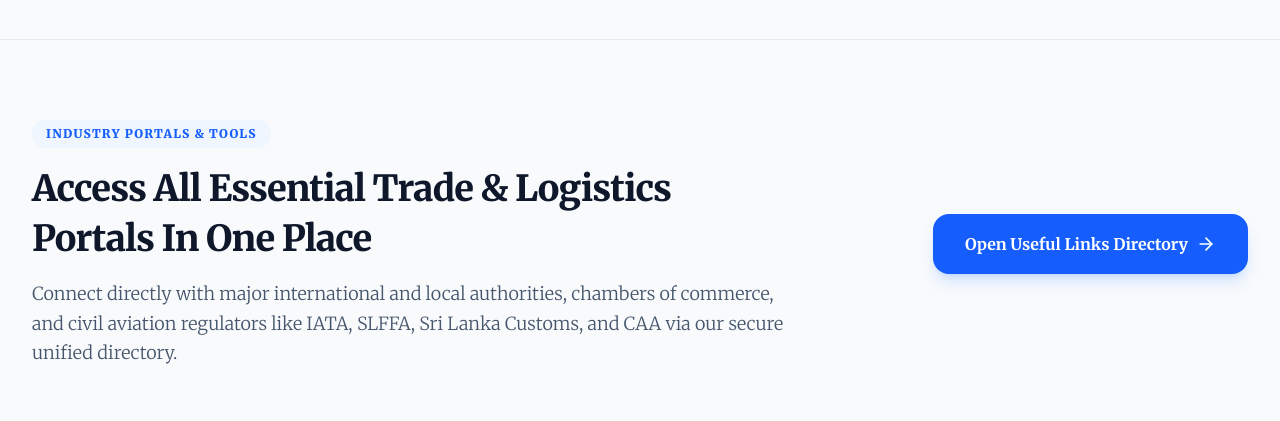
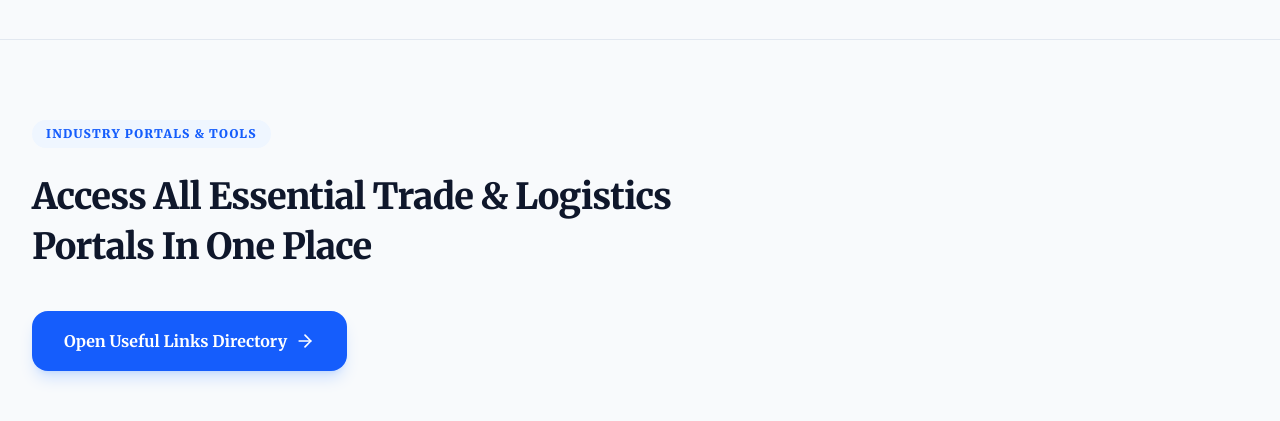
Before and after one commit to roshelchanuka/slffa-landing, a Next.js app: page / in a window 1280 px wide. Shown: the part 1960-2381 px from the top of the page. Built offline with nearby package versions, Linux system fonts and the light colour scheme; a web font is replaced by a local one.

Commit message:
Refactor layout and improve spacing in UsefulLinksPromo component

```diff
--- a/src/components/home/UsefulLinksPromo.jsx
+++ b/src/components/home/UsefulLinksPromo.jsx
@@ -8,8 +8,8 @@ export default function UsefulLinksPromo() {
   return (
     <section className="py-20 bg-slate-50 dark:bg-slate-900 border-y border-slate-200 dark:border-slate-800/60 dark:border-slate-800 relative z-30 transition-colors duration-300">
       <div className="max-w-7xl mx-auto px-4 sm:px-6 lg:px-8">
-        <div className="flex flex-col lg:flex-row items-center justify-between gap-8 lg:gap-16">
-          <div className="max-w-3xl space-y-4">
+        <div className="flex flex-col">
+          <div className="max-w-3xl space-y-6">
             <Editable id="services.promo.badge" defaultContent="Industry Portals & Tools">
               <span className="text-xs font-black tracking-widest text-blue-600 dark:text-blue-400 uppercase bg-blue-50 dark:bg-blue-955/40 px-3.5 py-1.5 rounded-full inline-block">
                 Industry Portals & Tools
@@ -20,17 +20,11 @@ export default function UsefulLinksPromo() {
                 Access All Essential Trade & Logistics Portals In One Place
               </h2>
             </Editable>
-            <Editable id="services.promo.description" type="textarea" defaultContent="Connect directly with major international and local authorities, chambers of commerce, and civil aviation regulators like IATA, SLFFA, Sri Lanka Customs, and CAA via our secure unified directory.">
-              <p className="text-slate-600 dark:text-slate-350 text-base sm:text-lg font-light leading-relaxed">
-                Connect directly with major international and local authorities, chambers of commerce, and civil aviation regulators like IATA, SLFFA, Sri Lanka Customs, and CAA via our secure unified directory.
-              </p>
-            </Editable>
-          </div>
 
-          <div className="shrink-0 w-full sm:w-auto">
+            <div className="pt-4">
               <Link
                 href="/useful-links"
-              className="group bg-blue-600 hover:bg-blue-50 dark:bg-slate-9000 text-white font-bold px-8 py-4.5 rounded-2xl transition-all duration-300 flex items-center justify-center shadow-lg shadow-blue-500/20 transform hover:-translate-y-0.5 w-full sm:w-auto cursor-pointer"
+                className="group bg-blue-600 hover:bg-blue-50 dark:bg-slate-9000 text-white font-bold px-8 py-4.5 rounded-2xl transition-all duration-300 inline-flex items-center justify-center shadow-lg shadow-blue-500/20 transform hover:-translate-y-0.5 cursor-pointer w-full sm:w-auto"
               >
                 <Editable id="services.promo.button" defaultContent="Open Useful Links Directory">
                   <span>Open Useful Links Directory</span>
@@ -40,6 +34,7 @@ export default function UsefulLinksPromo() {
             </div>
           </div>
         </div>
+      </div>
     </section>
   );
 }
```
Lines whose indentation alone changed are shown as unchanged.
